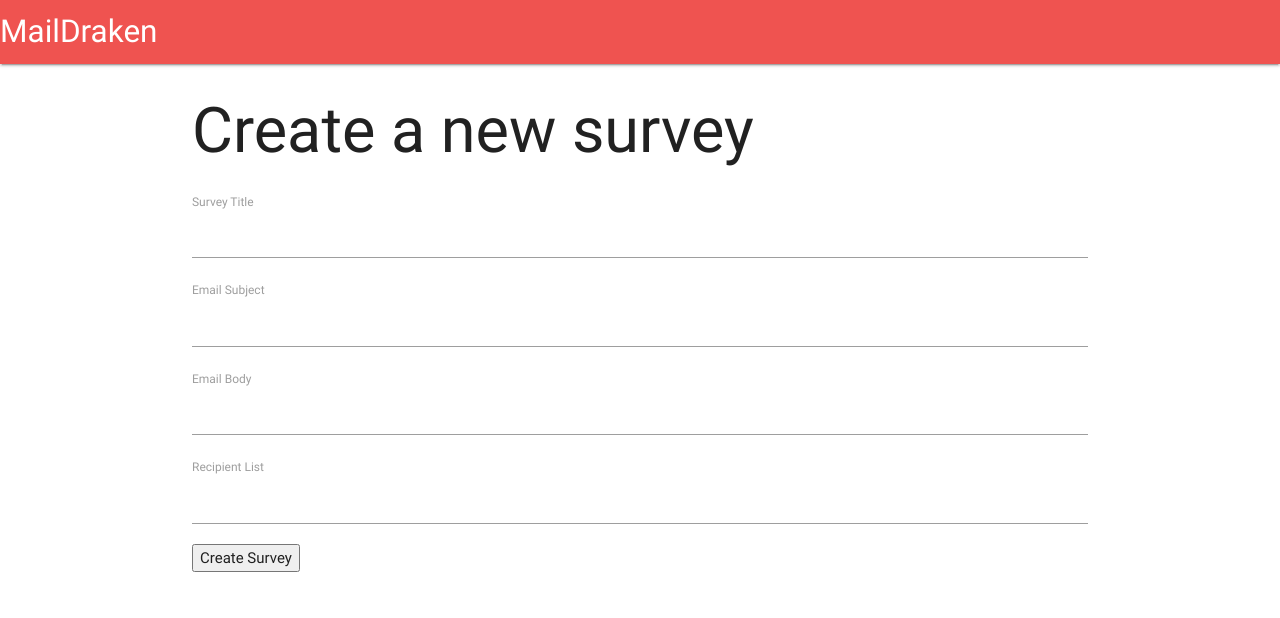
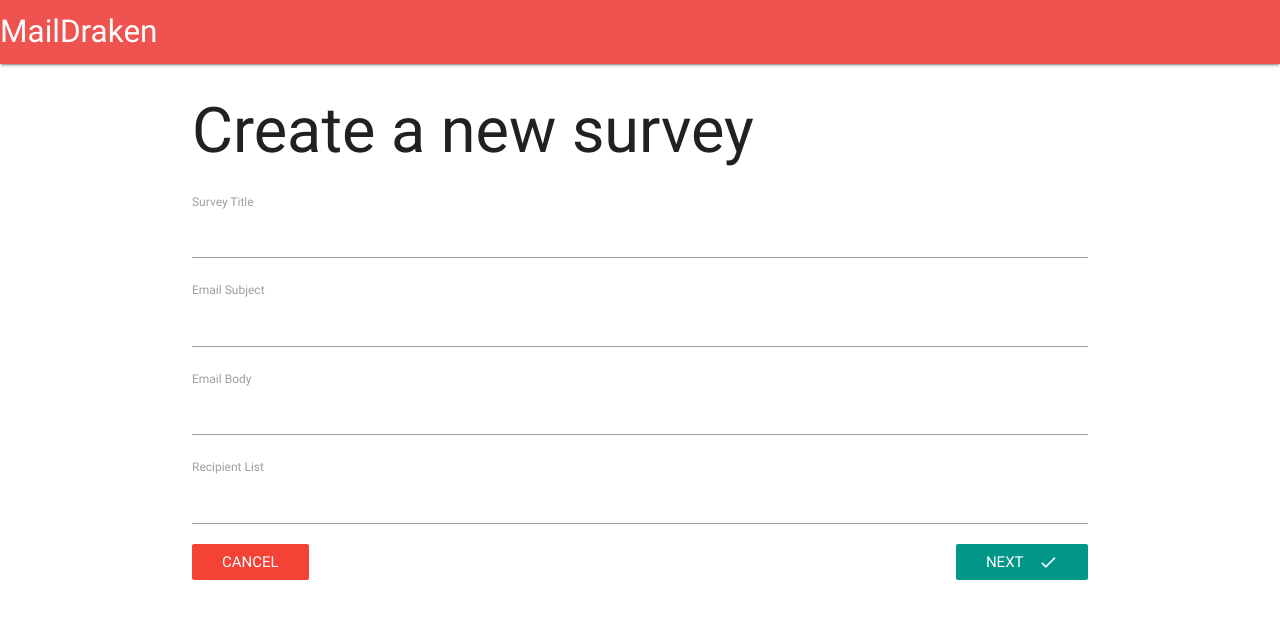
Before and after one commit to CodeDraken/Mail-Draken, a React (Create React App) app in the folder client/: page /surveys/new in a window 1280 px wide. Shown: the top 618 px of the page. Built offline with nearby package versions, Linux system fonts and the light colour scheme; no server answers.

Commit message:
Start form validation

```diff
--- a/client/src/components/surveys/SurveyField.js
+++ b/client/src/components/surveys/SurveyField.js
@@ -1,7 +1,8 @@
 // SurveyField - renders a single label and text input
 import React from 'react'
 
-export default ({ input, label }) => {
+export default ({ input, label, meta }) => {
+  console.log(meta)
   return (
     <div>
       <label>{ label }</label>
--- a/client/src/components/surveys/SurveyForm.js
+++ b/client/src/components/surveys/SurveyForm.js
@@ -1,6 +1,7 @@
 // SurveyForm - form for new survey
 import React, { Component } from 'react'
 import { reduxForm, Field } from 'redux-form'
+import { Link } from 'react-router-dom'
 
 import SurveyField from './SurveyField'
 
@@ -16,7 +17,8 @@ export class SurveyForm extends Component {
     <Field
       key={field.name}
       component={SurveyField}
-      type='text' {...field}
+      type='text'
+      {...field}
     />
   ))
 
@@ -28,13 +30,34 @@ export class SurveyForm extends Component {
         >
           { this.renderFields() }
 
-          <button>Create Survey</button>
+          <Link to='/surveys' className='red btn-flat white-text'>
+            Cancel
+          </Link>
+          <button className='teal btn-flat right white-text'>
+            Next
+            <i className='material-icons right'>done</i>
+          </button>
         </form>
       </div>
     )
   }
 }
 
+const validate = (values) => {
+  const errors = {}
+  const fields = [ 'body', 'recipients', 'subject', 'title' ]
+
+  // make sure no empty
+  fields.forEach(field => {
+    if (!values[field]) {
+      errors[field] = `You must fill out the ${field} field`
+    }
+  })
+
+  return errors
+}
+
 export default reduxForm({
-  form: 'surveyForm'
+  form: 'surveyForm',
+  validate
 })(SurveyForm)
```
